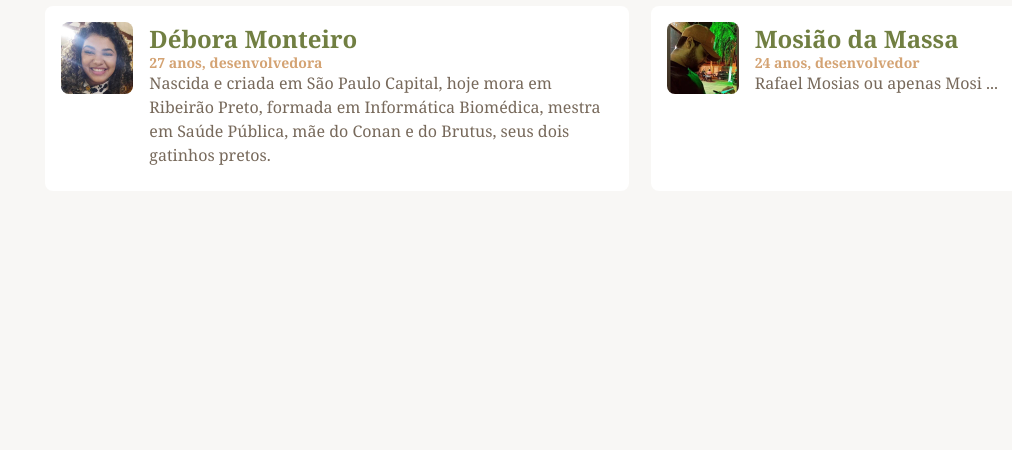
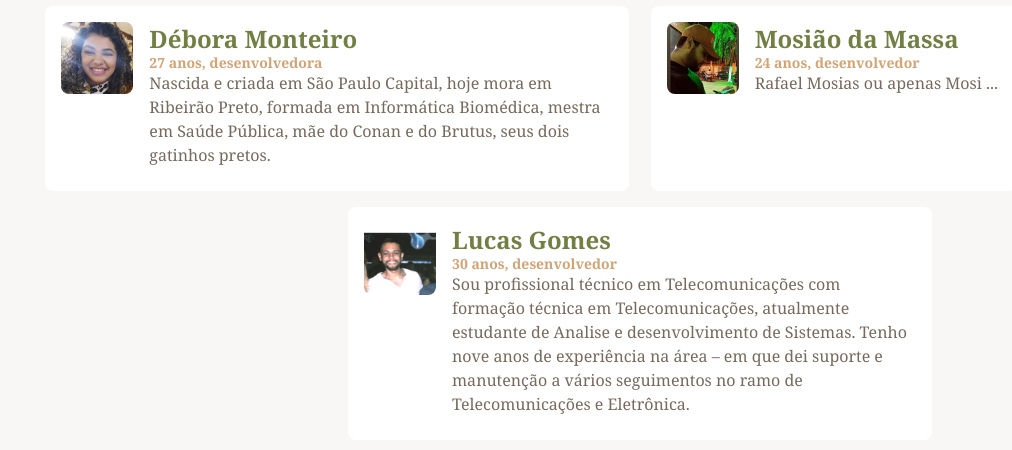
Before and after one commit to rmosias2/hacktoberfest-2021, a plain HTML site: page equipe.html in a window 1280 px wide. Shown: the part 172-622 px from the top of the page, without its empty margins (0-1012 px from the left). Drawn offline with Linux system fonts and the light colour scheme.

Commit message:
adicionado nome do colaborador

```diff
--- a/equipe.html
+++ b/equipe.html
@@ -36,6 +36,16 @@
             </span>
           </div>
       </div>
+      <div class="item-equipe">
+        <img class="imagem-equipe" src="./imagens/equipe/lucas.png">
+        <div class="info-equipe">
+          <span class="nome-equipe">Lucas Gomes</span>
+          <span class="descricao-equipe">30 anos, desenvolvedor</span>
+          <span class="textinho">
+            Sou profissional técnico em Telecomunicações com formação técnica em Telecomunicações, atualmente estudante de Analise e desenvolvimento de Sistemas. Tenho nove anos de experiência na área – em que dei suporte e manutenção a vários seguimentos no ramo de Telecomunicações e Eletrônica.
+          </span>
+        </div>
+    </div>
     </div>
   </body>
 </html>
```
Also changed, not shown: imagens/equipe/lucas.png (added).
